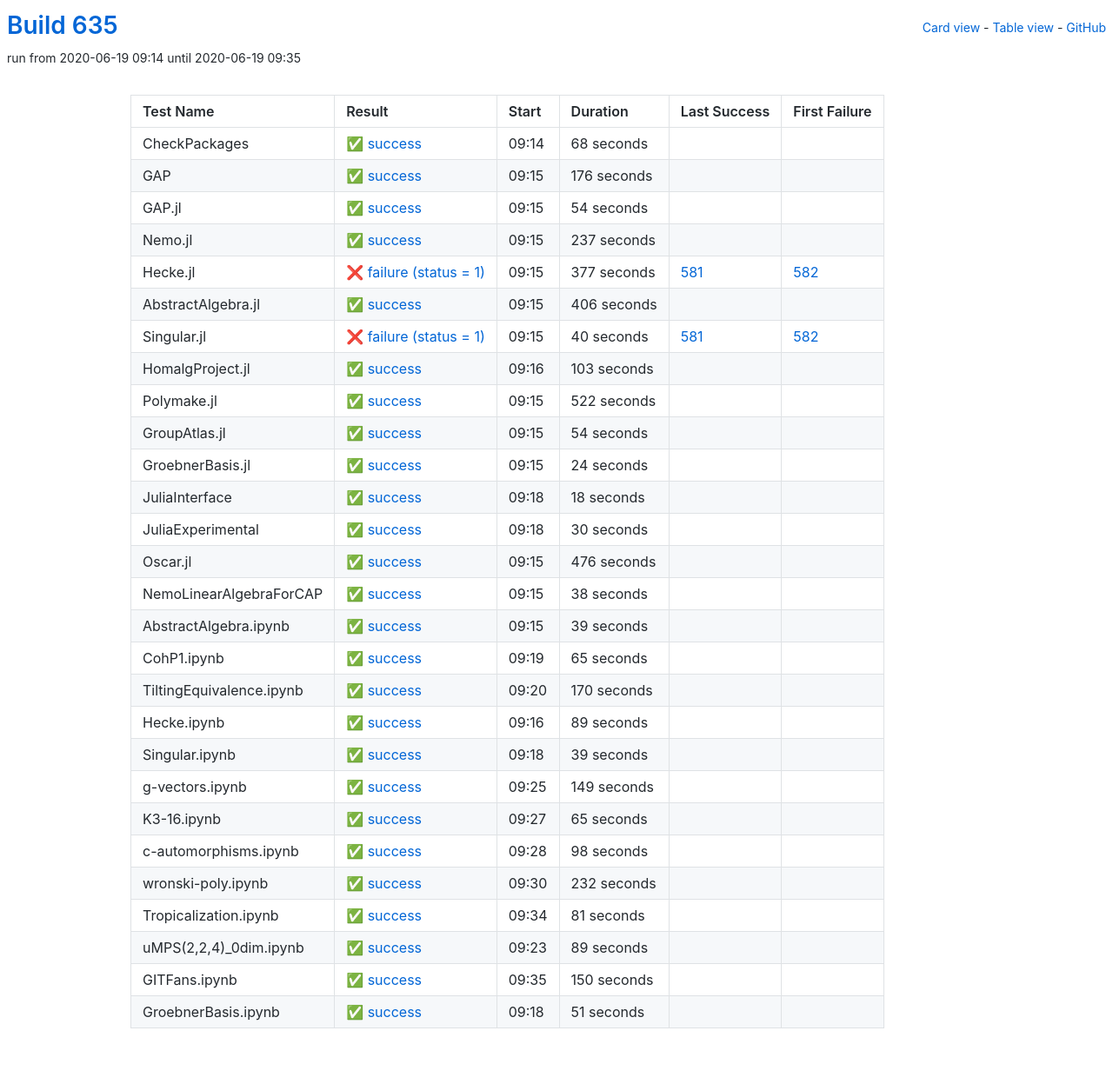
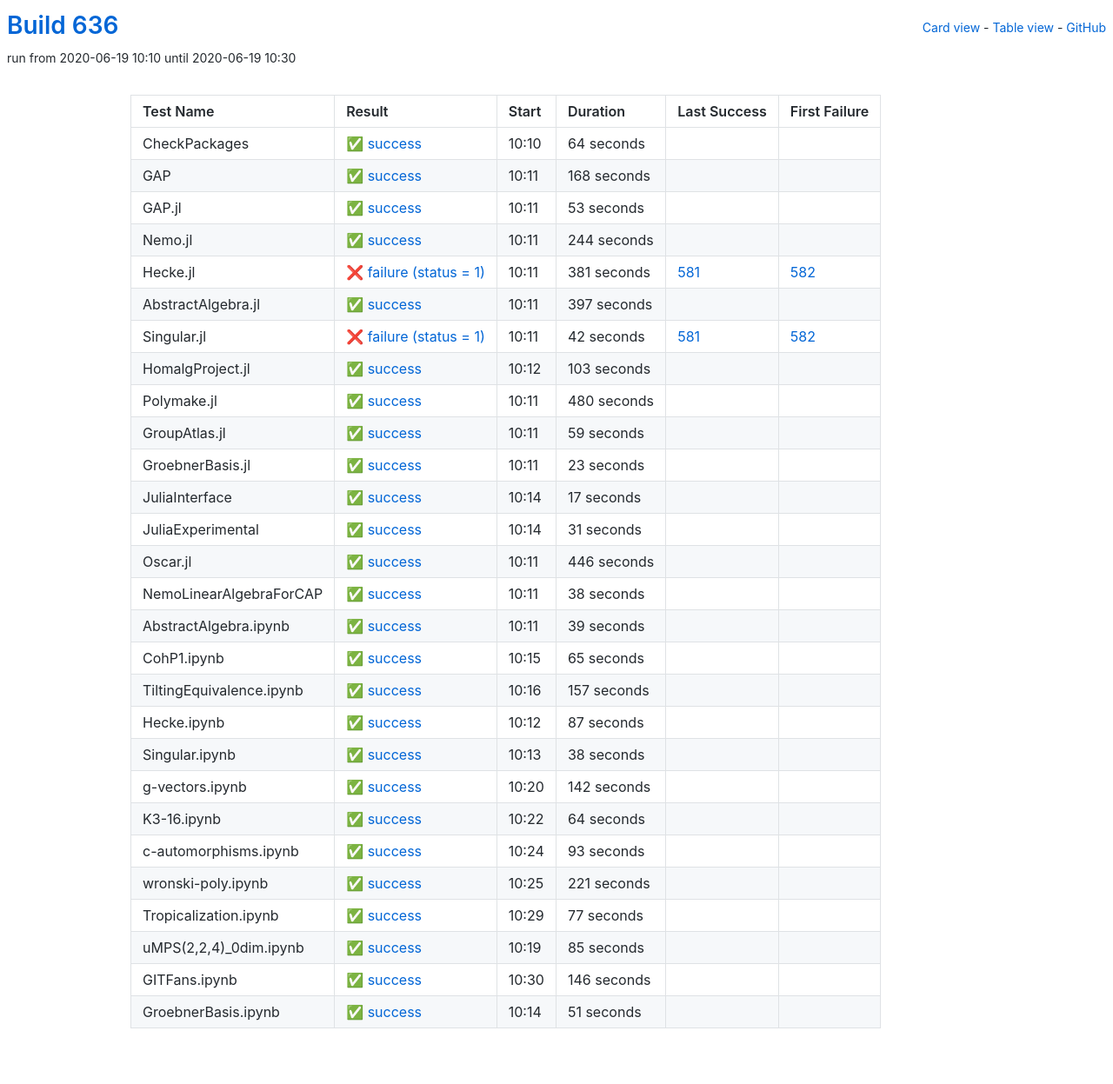
Before and after one commit to oscar-system/oscar-ci-status-1.4, a Jekyll site: the page built from table.html, in a window 1280 px wide. Shown: the whole page at 87% size. Built offline with Jekyll 4.4.1, drawn with Linux system fonts in a browser that asks for light colours.

Commit message:
Build #636

```diff
--- a/_data/ci.yml
+++ b/_data/ci.yml
@@ -1,6 +1,6 @@
 ---
-build: 635
-build_url: https://oscarci.mathematik.uni-kl.de/job/oscar-julia-1.4/635/
+build: 636
+build_url: https://oscarci.mathematik.uni-kl.de/job/oscar-julia-1.4/636/
 job: oscar-julia-1.4
 organization: oscar-system
 repo: oscar-ci-status-1.4
@@ -8,92 +8,92 @@ repourl: https://github.com/oscar-system/oscar-ci-status-1.4
 tests:
 - name: CheckPackages
   id: checkpackages
-  log: https://oscarci.mathematik.uni-kl.de/job/oscar-julia-1.4/635/artifact/logs/build-635/CheckPackages.log
-  start: 2020-06-19 09:14
+  log: https://oscarci.mathematik.uni-kl.de/job/oscar-julia-1.4/636/artifact/logs/build-636/CheckPackages.log
+  start: 2020-06-19 10:10
   success: true
   exitcode: 0
   status: success
-  duration: 68
+  duration: 64
   last_success: false
   last_success_url:
   first_failure: false
   first_failure_url:
 - name: GAP
   id: gap
-  log: https://oscarci.mathematik.uni-kl.de/job/oscar-julia-1.4/635/artifact/logs/build-635/GAP.log
-  start: 2020-06-19 09:15
+  log: https://oscarci.mathematik.uni-kl.de/job/oscar-julia-1.4/636/artifact/logs/build-636/GAP.log
+  start: 2020-06-19 10:11
   success: true
   exitcode: 0
   status: success
-  duration: 176
+  duration: 168
   last_success: false
   last_success_url:
   first_failure: false
   first_failure_url:
 - name: GAP.jl
   id: gap-jl
-  log: https://oscarci.mathematik.uni-kl.de/job/oscar-julia-1.4/635/artifact/logs/build-635/GAP.jl.log
-  start: 2020-06-19 09:15
+  log: https://oscarci.mathematik.uni-kl.de/job/oscar-julia-1.4/636/artifact/logs/build-636/GAP.jl.log
+  start: 2020-06-19 10:11
   success: true
   exitcode: 0
   status: success
-  duration: 54
+  duration: 53
   last_success: false
   last_success_url:
   first_failure: false
   first_failure_url:
 - name: Nemo.jl
   id: nemo-jl
-  log: https://oscarci.mathematik.uni-kl.de/job/oscar-julia-1.4/635/artifact/logs/build-635/Nemo.jl.log
-  start: 2020-06-19 09:15
+  log: https://oscarci.mathematik.uni-kl.de/job/oscar-julia-1.4/636/artifact/logs/build-636/Nemo.jl.log
+  start: 2020-06-19 10:11
   success: true
   exitcode: 0
   status: success
-  duration: 237
+  duration: 244
   last_success: false
   last_success_url:
   first_failure: false
   first_failure_url:
 - name: Hecke.jl
   id: hecke-jl
-  log: https://oscarci.mathematik.uni-kl.de/job/oscar-julia-1.4/635/artifact/logs/build-635/Hecke.jl.log
-  start: 2020-06-19 09:15
+  log: https://oscarci.mathematik.uni-kl.de/job/oscar-julia-1.4/636/artifact/logs/build-636/Hecke.jl.log
+  start: 2020-06-19 10:11
   success: false
   exitcode: 1
   status: failure
-  duration: 377
+  duration: 381
   last_success: 581
   last_success_url: https://oscarci.mathematik.uni-kl.de/job/oscar-julia-1.4/581/
   first_failure: 582
   first_failure_url: https://oscarci.mathematik.uni-kl.de/job/oscar-julia-1.4/582/
 - name: AbstractAlgebra.jl
   id: abstractalgebra-jl
-  log: https://oscarci.mathematik.uni-kl.de/job/oscar-julia-1.4/635/artifact/logs/build-635/AbstractAlgebra.jl.log
-  start: 2020-06-19 09:15
+  log: https://oscarci.mathematik.uni-kl.de/job/oscar-julia-1.4/636/artifact/logs/build-636/AbstractAlgebra.jl.log
+  start: 2020-06-19 10:11
   success: true
   exitcode: 0
   status: success
-  duration: 406
+  duration: 397
   last_success: false
   last_success_url:
   first_failure: false
   first_failure_url:
 - name: Singular.jl
   id: singular-jl
-  log: https://oscarci.mathematik.uni-kl.de/job/oscar-julia-1.4/635/artifact/logs/build-635/Singular.jl.log
-  start: 2020-06-19 09:15
+  log: https://oscarci.mathematik.uni-kl.de/job/oscar-julia-1.4/636/artifact/logs/build-636/Singular.jl.log
+  start: 2020-06-19 10:11
   success: false
   exitcode: 1
   status: failure
-  duration: 40
+  duration: 42
   last_success: 581
   last_success_url: https://oscarci.mathematik.uni-kl.de/job/oscar-julia-1.4/581/
   first_failure: 582
   first_failure_url: https://oscarci.mathematik.uni-kl.de/job/oscar-julia-1.4/582/
 - name: HomalgProject.jl
   id: homalgproject-jl
-  log: https://oscarci.mathematik.uni-kl.de/job/oscar-julia-1.4/635/artifact/logs/build-635/HomalgProject.jl.log
-  start: 2020-06-19 09:16
+  log: https://oscarci.mathematik.uni-kl.de/job/oscar-julia-1.4/636/artifact/logs/build-636/HomalgProject.jl.log
+  start: 2020-06-19 10:12
   success: true
   exitcode: 0
   status: success
@@ -104,80 +104,80 @@ tests:
   first_failure_url:
 - name: Polymake.jl
   id: polymake-jl
-  log: https://oscarci.mathematik.uni-kl.de/job/oscar-julia-1.4/635/artifact/logs/build-635/Polymake.jl.log
-  start: 2020-06-19 09:15
+  log: https://oscarci.mathematik.uni-kl.de/job/oscar-julia-1.4/636/artifact/logs/build-636/Polymake.jl.log
+  start: 2020-06-19 10:11
   success: true
   exitcode: 0
   status: success
-  duration: 522
+  duration: 480
   last_success: false
   last_success_url:
   first_failure: false
   first_failure_url:
 - name: GroupAtlas.jl
   id: groupatlas-jl
-  log: https://oscarci.mathematik.uni-kl.de/job/oscar-julia-1.4/635/artifact/logs/build-635/GroupAtlas.jl.log
-  start: 2020-06-19 09:15
+  log: https://oscarci.mathematik.uni-kl.de/job/oscar-julia-1.4/636/artifact/logs/build-636/GroupAtlas.jl.log
+  start: 2020-06-19 10:11
   success: true
   exitcode: 0
   status: success
-  duration: 54
+  duration: 59
   last_success: false
   last_success_url:
   first_failure: false
   first_failure_url:
 - name: GroebnerBasis.jl
   id: groebnerbasis-jl
-  log: https://oscarci.mathematik.uni-kl.de/job/oscar-julia-1.4/635/artifact/logs/build-635/GroebnerBasis.jl.log
-  start: 2020-06-19 09:15
+  log: https://oscarci.mathematik.uni-kl.de/job/oscar-julia-1.4/636/artifact/logs/build-636/GroebnerBasis.jl.log
+  start: 2020-06-19 10:11
   success: true
   exitcode: 0
   status: success
-  duration: 24
+  duration: 23
   last_success: false
   last_success_url:
   first_failure: false
   first_failure_url:
 - name: JuliaInterface
   id: juliainterface
-  log: https://oscarci.mathematik.uni-kl.de/job/oscar-julia-1.4/635/artifact/logs/build-635/JuliaInterface.log
-  start: 2020-06-19 09:18
+  log: https://oscarci.mathematik.uni-kl.de/job/oscar-julia-1.4/636/artifact/logs/build-636/JuliaInterface.log
+  start: 2020-06-19 10:14
   success: true
   exitcode: 0
   status: success
-  duration: 18
+  duration: 17
   last_success: false
   last_success_url:
   first_failure: false
   first_failure_url:
 - name: JuliaExperimental
   id: juliaexperimental
-  log: https://oscarci.mathematik.uni-kl.de/job/oscar-julia-1.4/635/artifact/logs/build-635/JuliaExperimental.log
-  start: 2020-06-19 09:18
+  log: https://oscarci.mathematik.uni-kl.de/job/oscar-julia-1.4/636/artifact/logs/build-636/JuliaExperimental.log
+  start: 2020-06-19 10:14
   success: true
   exitcode: 0
   status: success
-  duration: 30
+  duration: 31
   last_success: false
   last_success_url:
   first_failure: false
   first_failure_url:
 - name: Oscar.jl
   id: oscar-jl
-  log: https://oscarci.mathematik.uni-kl.de/job/oscar-julia-1.4/635/artifact/logs/build-635/Oscar.jl.log
-  start: 2020-06-19 09:15
+  log: https://oscarci.mathematik.uni-kl.de/job/oscar-julia-1.4/636/artifact/logs/build-636/Oscar.jl.log
+  start: 2020-06-19 10:11
   success: true
   exitcode: 0
   status: success
-  duration: 476
+  duration: 446
   last_success: false
   last_success_url:
   first_failure: false
   first_failure_url:
 - name: NemoLinearAlgebraForCAP
   id: nemolinearalgebraforcap
-  log: https://oscarci.mathematik.uni-kl.de/job/oscar-julia-1.4/635/artifact/logs/build-635/NemoLinearAlgebraForCAP.log
-  start: 2020-06-19 09:15
+  log: https://oscarci.mathematik.uni-kl.de/job/oscar-julia-1.4/636/artifact/logs/build-636/NemoLinearAlgebraForCAP.log
+  start: 2020-06-19 10:11
   success: true
   exitcode: 0
   status: success
@@ -188,8 +188,8 @@ tests:
   first_failure_url:
 - name: AbstractAlgebra.ipynb
   id: abstractalgebra-ipynb
-  log: https://oscarci.mathematik.uni-kl.de/job/oscar-julia-1.4/635/artifact/logs/build-635/AbstractAlgebra.ipynb.log
-  start: 2020-06-19 09:15
+  log: https://oscarci.mathematik.uni-kl.de/job/oscar-julia-1.4/636/artifact/logs/build-636/AbstractAlgebra.ipynb.log
+  start: 2020-06-19 10:11
   success: true
   exitcode: 0
   status: success
@@ -200,8 +200,8 @@ tests:
   first_failure_url:
 - name: CohP1.ipynb
   id: cohp1-ipynb
-  log: https://oscarci.mathematik.uni-kl.de/job/oscar-julia-1.4/635/artifact/logs/build-635/CohP1.ipynb.log
-  start: 2020-06-19 09:19
+  log: https://oscarci.mathematik.uni-kl.de/job/oscar-julia-1.4/636/artifact/logs/build-636/CohP1.ipynb.log
+  start: 2020-06-19 10:15
   success: true
   exitcode: 0
   status: success
@@ -212,128 +212,128 @@ tests:
   first_failure_url:
 - name: TiltingEquivalence.ipynb
   id: tiltingequivalence-ipynb
-  log: https://oscarci.mathematik.uni-kl.de/job/oscar-julia-1.4/635/artifact/logs/build-635/TiltingEquivalence.ipynb.log
-  start: 2020-06-19 09:20
+  log: https://oscarci.mathematik.uni-kl.de/job/oscar-julia-1.4/636/artifact/logs/build-636/TiltingEquivalence.ipynb.log
+  start: 2020-06-19 10:16
   success: true
   exitcode: 0
   status: success
-  duration: 170
+  duration: 157
   last_success: false
   last_success_url:
   first_failure: false
   first_failure_url:
 - name: Hecke.ipynb
   id: hecke-ipynb
-  log: https://oscarci.mathematik.uni-kl.de/job/oscar-julia-1.4/635/artifact/logs/build-635/Hecke.ipynb.log
-  start: 2020-06-19 09:16
+  log: https://oscarci.mathematik.uni-kl.de/job/oscar-julia-1.4/636/artifact/logs/build-636/Hecke.ipynb.log
+  start: 2020-06-19 10:12
   success: true
   exitcode: 0
   status: success
-  duration: 89
+  duration: 87
   last_success: false
   last_success_url:
   first_failure: false
   first_failure_url:
 - name: Singular.ipynb
   id: singular-ipynb
-  log: https://oscarci.mathematik.uni-kl.de/job/oscar-julia-1.4/635/artifact/logs/build-635/Singular.ipynb.log
-  start: 2020-06-19 09:18
+  log: https://oscarci.mathematik.uni-kl.de/job/oscar-julia-1.4/636/artifact/logs/build-636/Singular.ipynb.log
+  start: 2020-06-19 10:13
   success: true
   exitcode: 0
   status: success
-  duration: 39
+  duration: 38
   last_success: false
   last_success_url:
   first_failure: false
   first_failure_url:
 - name: g-vectors.ipynb
   id: g-vectors-ipynb
-  log: https://oscarci.mathematik.uni-kl.de/job/oscar-julia-1.4/635/artifact/logs/build-635/g-vectors.ipynb.log
-  start: 2020-06-19 09:25
+  log: https://oscarci.mathematik.uni-kl.de/job/oscar-julia-1.4/636/artifact/logs/build-636/g-vectors.ipynb.log
+  start: 2020-06-19 10:20
   success: true
   exitcode: 0
   status: success
-  duration: 149
+  duration: 142
   last_success: false
   last_success_url:
   first_failure: false
   first_failure_url:
 - name: K3-16.ipynb
   id: k3-16-ipynb
-  log: https://oscarci.mathematik.uni-kl.de/job/oscar-julia-1.4/635/artifact/logs/build-635/K3-16.ipynb.log
-  start: 2020-06-19 09:27
+  log: https://oscarci.mathematik.uni-kl.de/job/oscar-julia-1.4/636/artifact/logs/build-636/K3-16.ipynb.log
+  start: 2020-06-19 10:22
   success: true
   exitcode: 0
   status: success
-  duration: 65
+  duration: 64
   last_success: false
   last_success_url:
   first_failure: false
   first_failure_url:
 - name: c-automorphisms.ipynb
   id: c-automorphisms-ipynb
-  log: https://oscarci.mathematik.uni-kl.de/job/oscar-julia-1.4/635/artifact/logs/build-635/c-automorphisms.ipynb.log
-  start: 2020-06-19 09:28
+  log: https://oscarci.mathematik.uni-kl.de/job/oscar-julia-1.4/636/artifact/logs/build-636/c-automorphisms.ipynb.log
+  start: 2020-06-19 10:24
   success: true
   exitcode: 0
   status: success
-  duration: 98
+  duration: 93
   last_success: false
   last_success_url:
   first_failure: false
   first_failure_url:
 - name: wronski-poly.ipynb
   id: wronski-poly-ipynb
-  log: https://oscarci.mathematik.uni-kl.de/job/oscar-julia-1.4/635/artifact/logs/build-635/wronski-poly.ipynb.log
-  start: 2020-06-19 09:30
+  log: https://oscarci.mathematik.uni-kl.de/job/oscar-julia-1.4/636/artifact/logs/build-636/wronski-poly.ipynb.log
+  start: 2020-06-19 10:25
   success: true
   exitcode: 0
   status: success
-  duration: 232
+  duration: 221
   last_success: false
   last_success_url:
   first_failure: false
   first_failure_url:
 - name: Tropicalization.ipynb
   id: tropicalization-ipynb
-  log: https://oscarci.mathematik.uni-kl.de/job/oscar-julia-1.4/635/artifact/logs/build-635/Tropicalization.ipynb.log
-  start: 2020-06-19 09:34
+  log: https://oscarci.mathematik.uni-kl.de/job/oscar-julia-1.4/636/artifact/logs/build-636/Tropicalization.ipynb.log
+  start: 2020-06-19 10:29
   success: true
   exitcode: 0
   status: success
-  duration: 81
+  duration: 77
   last_success: false
   last_success_url:
   first_failure: false
   first_failure_url:
 - name: uMPS(2,2,4)_0dim.ipynb
   id: umps-2-2-4-0dim-ipynb
-  log: https://oscarci.mathematik.uni-kl.de/job/oscar-julia-1.4/635/artifact/logs/build-635/uMPS-2-2-4-_0dim.ipynb.log
-  start: 2020-06-19 09:23
+  log: https://oscarci.mathematik.uni-kl.de/job/oscar-julia-1.4/636/artifact/logs/build-636/uMPS-2-2-4-_0dim.ipynb.log
+  start: 2020-06-19 10:19
   success: true
   exitcode: 0
   status: success
-  duration: 89
+  duration: 85
   last_success: false
   last_success_url:
   first_failure: false
   first_failure_url:
 - name: GITFans.ipynb
   id: gitfans-ipynb
-  log: https://oscarci.mathematik.uni-kl.de/job/oscar-julia-1.4/635/artifact/logs/build-635/GITFans.ipynb.log
-  start: 2020-06-19 09:35
+  log: https://oscarci.mathematik.uni-kl.de/job/oscar-julia-1.4/636/artifact/logs/build-636/GITFans.ipynb.log
+  start: 2020-06-19 10:30
   success: true
   exitcode: 0
   status: success
-  duration: 150
+  duration: 146
   last_success: false
   last_success_url:
   first_failure: false
   first_failure_url:
 - name: GroebnerBasis.ipynb
   id: groebnerbasis-ipynb
-  log: https://oscarci.mathematik.uni-kl.de/job/oscar-julia-1.4/635/artifact/logs/build-635/GroebnerBasis.ipynb.log
-  start: 2020-06-19 09:18
+  log: https://oscarci.mathematik.uni-kl.de/job/oscar-julia-1.4/636/artifact/logs/build-636/GroebnerBasis.ipynb.log
+  start: 2020-06-19 10:14
   success: true
   exitcode: 0
   status: success
```
Also changed, not shown: README.md.
